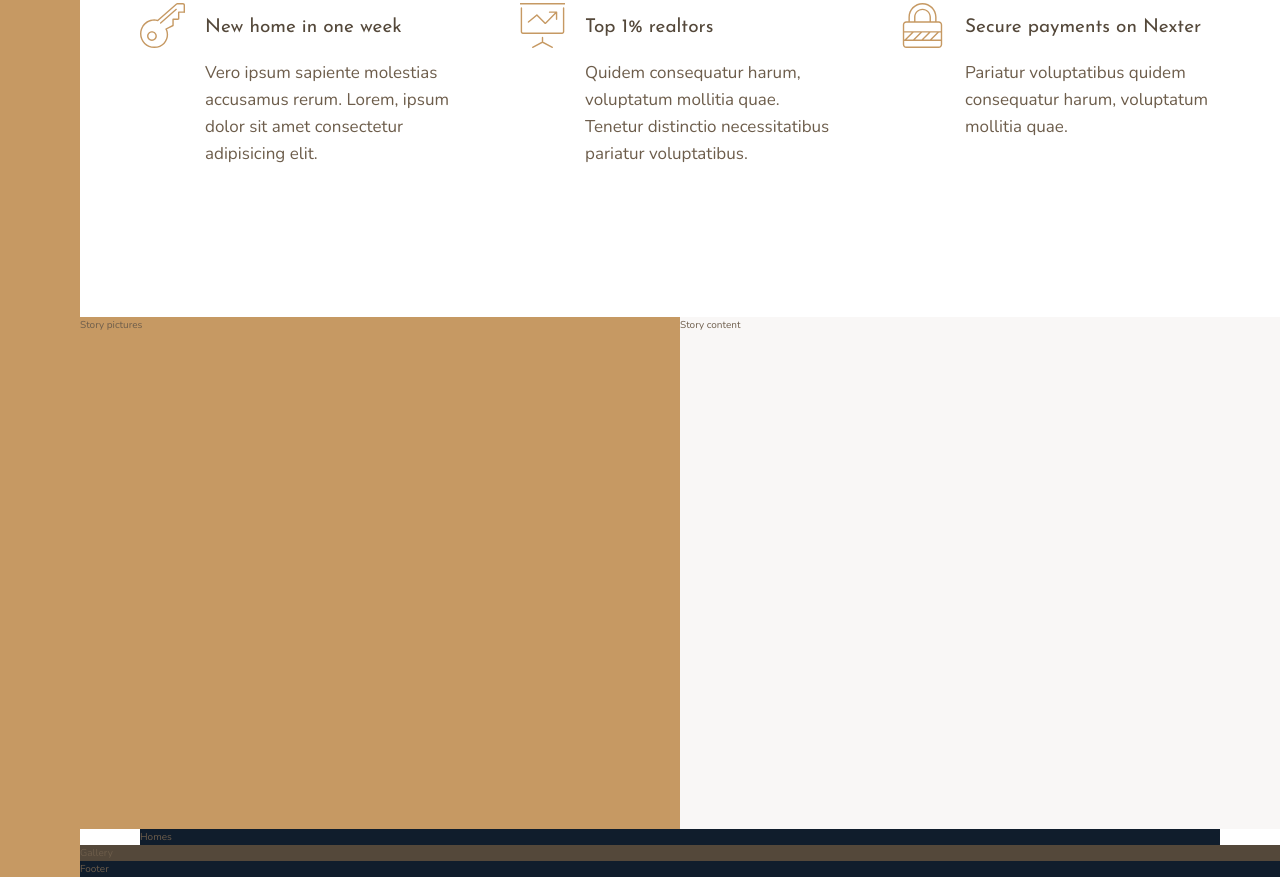
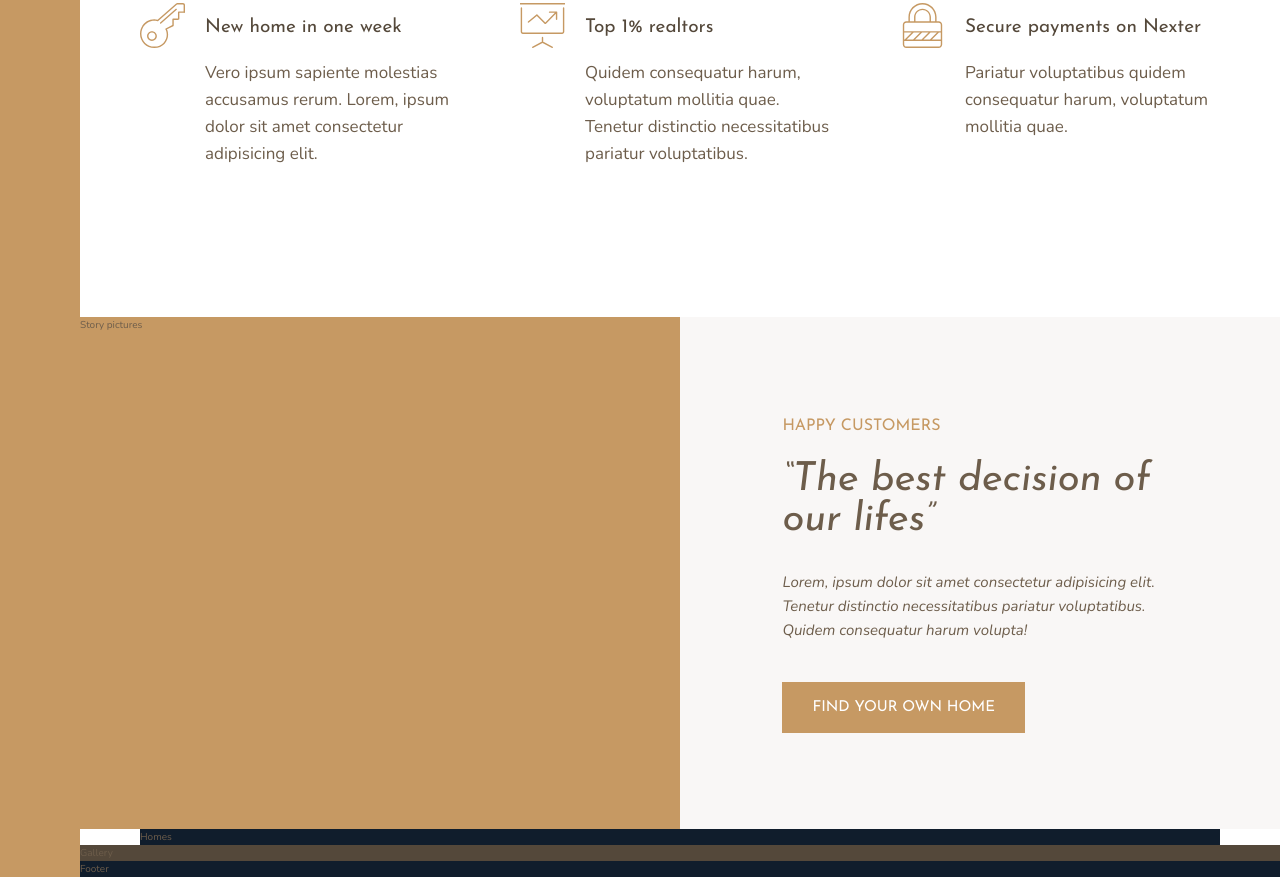
Before and after one commit to horoiu/Nexter, a website: page index.html in a window 1280 px wide. Shown: the part 991-1868 px from the top of the page. Drawn offline with nearby package versions, Linux system fonts and the light colour scheme.

Commit message:
Build up '.story__content' section

```diff
--- a/index.html
+++ b/index.html
@@ -79,7 +79,10 @@
         </div>
 
         <div class="story__content">
-            Story content
+            <h3 class="heading-3 mb-sm">Happy Customers</h3>
+            <h2 class="heading-2 heading-2-dark mb-md">&ldquo;The best decision of our lifes&rdquo;</h2>
+            <p class="story__text">Lorem, ipsum dolor sit amet consectetur adipisicing elit. Tenetur distinctio necessitatibus pariatur voluptatibus. Quidem consequatur harum volupta!</p>
+            <button class="btn">Find your own home</button>
         </div>
 
         <section class="homes">
--- a/sass/_story.scss
+++ b/sass/_story.scss
@@ -7,5 +7,24 @@
     &__content {
         background-color: $color-grey-light-1;
         grid-column: col-start 5 / full-end;
+
+        padding: 6rem 8vw;
+
+        //Align content with Flex-Box
+        // display: flex;
+        // flex-direction: column;
+        // justify-content: center;
+        // align-items: flex-start;
+
+        //Align content with CSS-Grid
+        display: grid;
+        align-content: center;
+        justify-items: start;
+    }
+
+    &__text {
+        font-size: 1.5rem;
+        font-style: italic;
+        margin-bottom: 4rem;
     }
 }
--- a/sass/_typography.scss
+++ b/sass/_typography.scss
@@ -11,12 +11,19 @@
 
 .heading-2 {
     @extend %heading;
+    font-size: 4rem;
+    font-style: italic;
+    line-height: 1;
 
+    &--light { color: $color-grey-light-1; }
+    &--dark { color: $color-grey-dark-1; }
 }
 
 .heading-3 {
     @extend %heading;
-
+    font-size: 1.6rem;
+    color: $color-primary;
+    text-transform: uppercase;
 }
 
 .heading-4 {
@@ -26,3 +33,25 @@
     &--light { color: $color-grey-light-1; }
     &--dark { color: $color-grey-dark-1; }
 }
+
+.btn {
+    background-color: $color-primary;
+    color: white;
+    border: none;
+    border-radius: 0;
+    font-family: $font-display;
+    font-size: 1.5rem;
+    text-transform: uppercase;
+    padding: 1.8rem 3rem;
+    cursor: pointer;
+    transition: all .2s;
+
+    &:hover {
+        background-color: $color-primary-dark;
+    }
+}
+
+.mb-sm { margin-bottom: 2rem; }
+.mb-md { margin-bottom: 3rem; }
+.mb-lg { margin-bottom: 4rem; }
+.mb-hg { margin-bottom: 5rem; }
```
Also changed, not shown: css/style.css.
